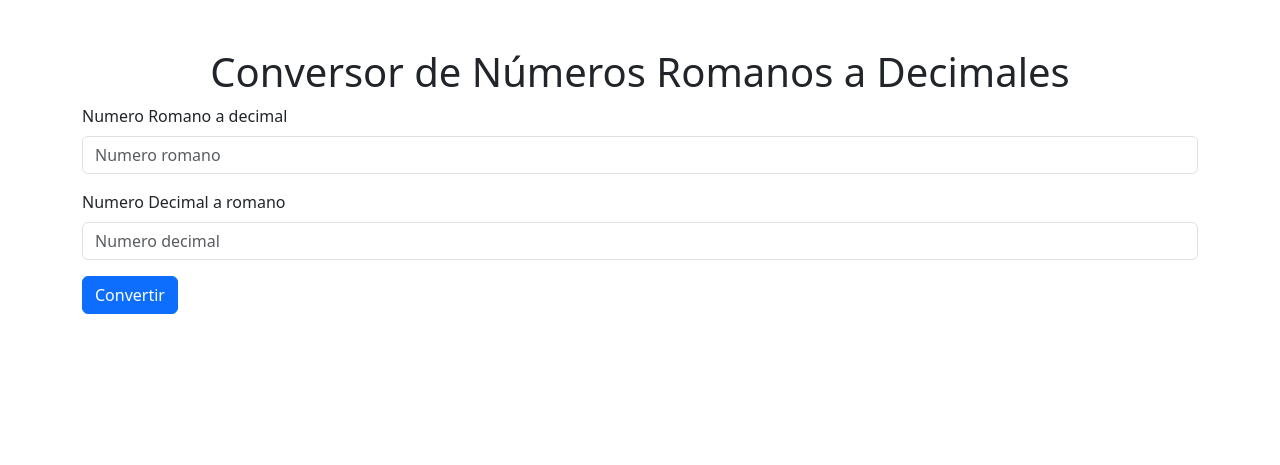
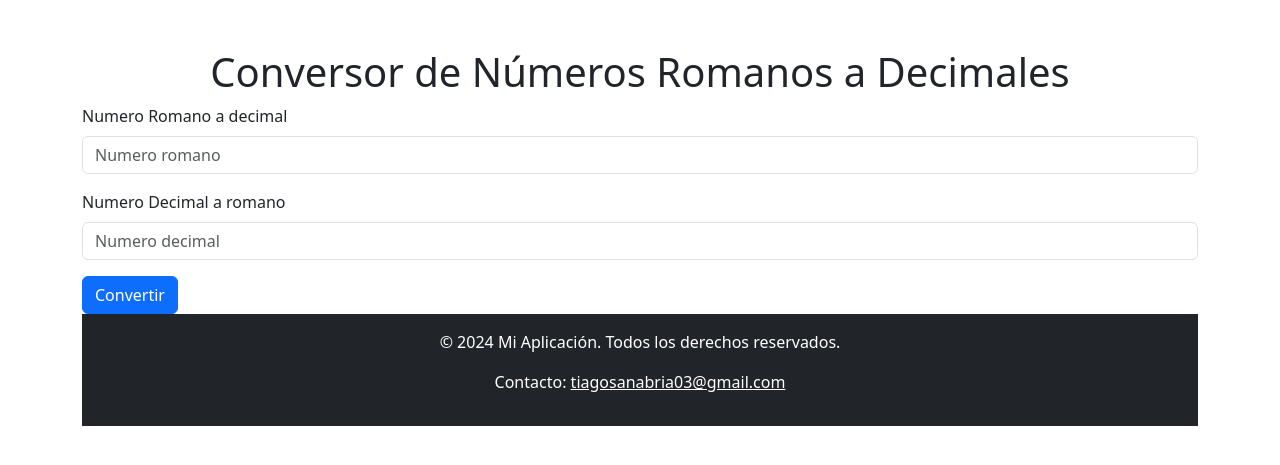
Before and after one commit to ZxThiagoZx17/conversor_romanos_decimales, a Django app: page /conversor/ in a window 1280 px wide. Shown: the top 465 px of the page. Run offline with Django 5.2, Linux system fonts and the light colour scheme.

Commit message:
Se agrega footer

```diff
--- a/conversor/templates/conversor/convertidor.html
+++ b/conversor/templates/conversor/convertidor.html
@@ -60,4 +60,10 @@
     {% endif %}
 
 </body>
+<footer class="bg-dark text-white text-center py-3 mt-auto">
+    <div class="container">
+        <p>&copy; 2024 Mi Aplicación. Todos los derechos reservados.</p>
+        <p>Contacto: <a href="tiagosanabria03@gmail.com" class="text-white">tiagosanabria03@gmail.com</a></p>
+    </div>
+</footer>
 </html>
```
